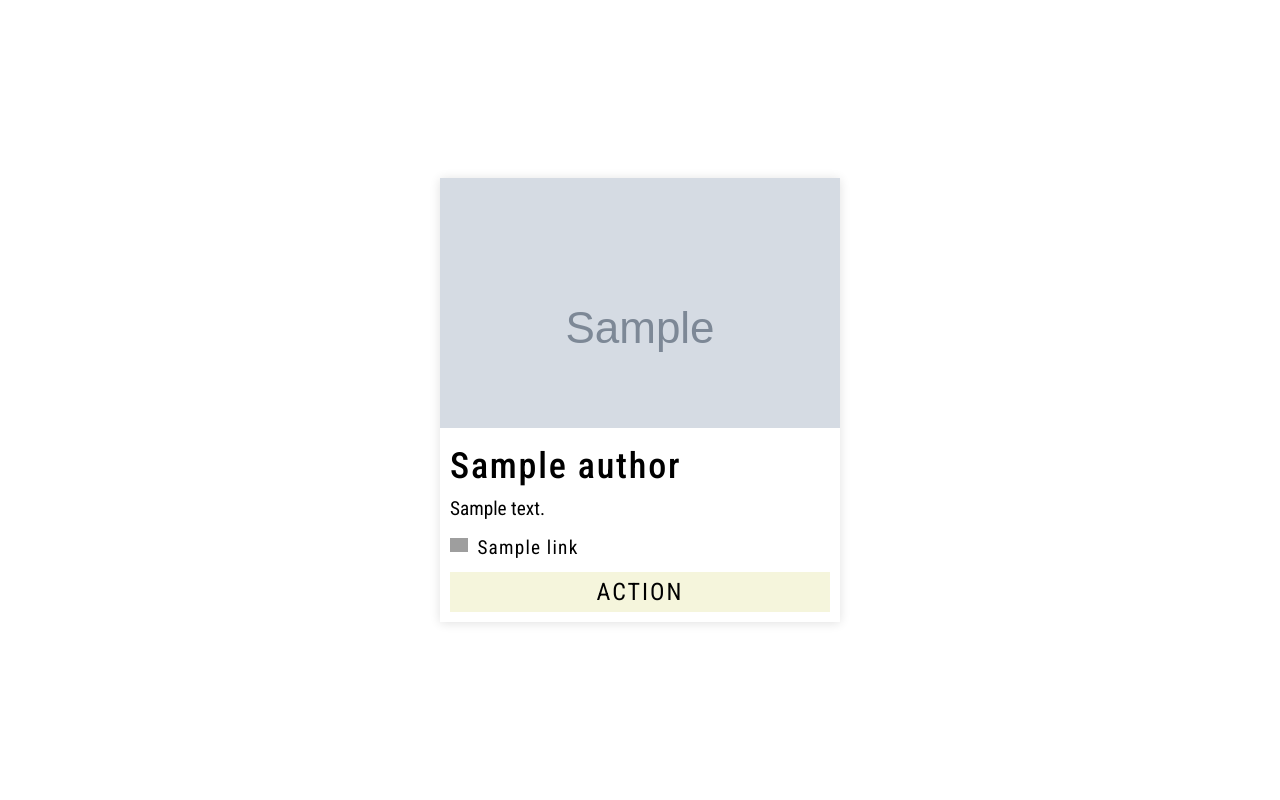
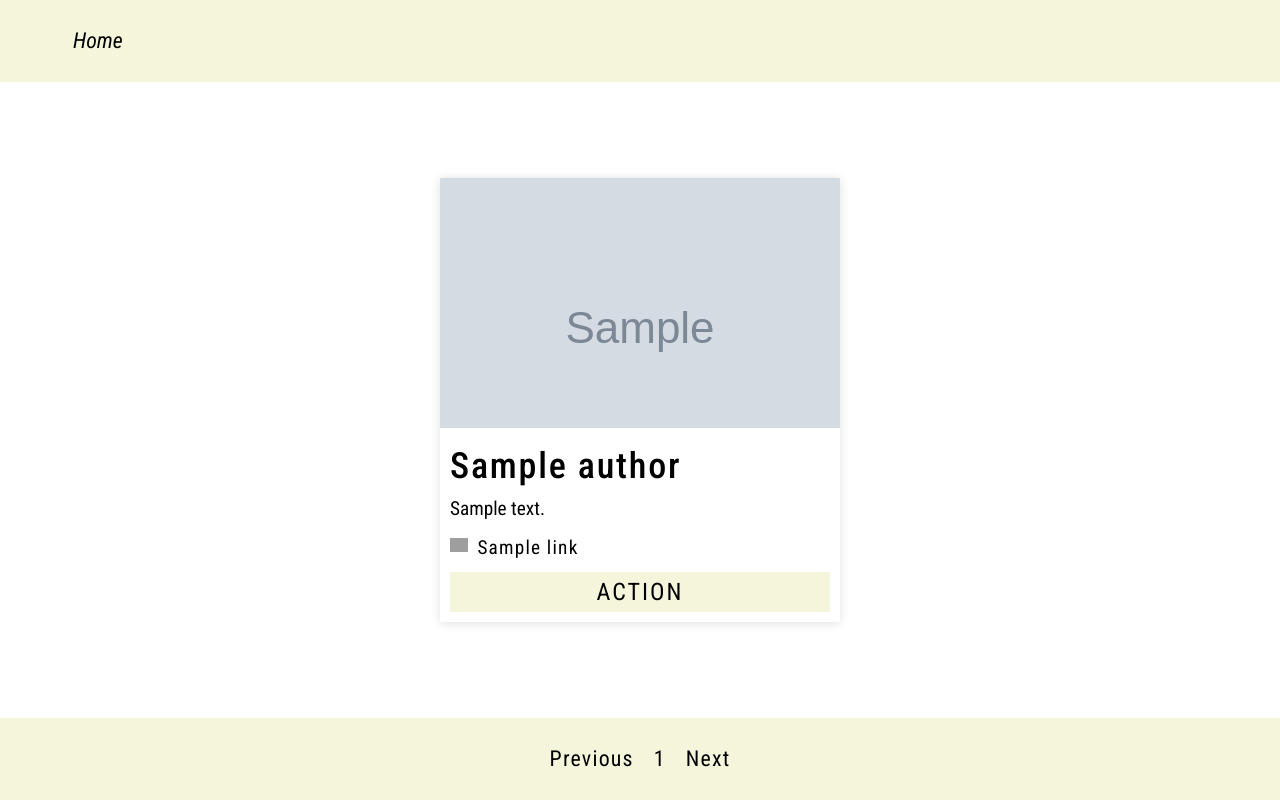
Before and after one commit to MikeMitusov/RateUs, a Django app: page /rateus/ in a window 1280 px wide. Run offline with Django 5.2, Linux system fonts and the light colour scheme; tables that the repository leaves empty hold one stand-in row (values such as "Sample post"); grey boxes marked "Sample" are stand-in pictures; grey boxes are pictures that could not be loaded.

Commit message:
[Rate app] Add footer & header templates

```diff
--- a/mysite/rate/models.py
+++ b/mysite/rate/models.py
@@ -1,5 +1,6 @@
 from django.core.validators import MaxValueValidator, MinValueValidator
 from django.db import models
+from django.urls import reverse
 
 from .services import get_filename_by
 
@@ -17,6 +18,9 @@ class Author(models.Model):
     class Meta:
         ordering = ["created"]
         indexes = [models.Index(fields=["created"])]
+
+    def get_absolute_url(self):
+        return reverse("rate:author_detail", args=[self.id])
 
 
 class Link(models.Model):
--- a/mysite/rate/static/css/rateus.css
+++ b/mysite/rate/static/css/rateus.css
@@ -218,7 +218,7 @@ h3 {
 }
 .card__image,
 .profile__image {
-  min-width: 100%;
+  max-width: 100%;
   object-fit: cover;
 }
 .card__info,
--- a/mysite/rate/static/scss/rateus.scss
+++ b/mysite/rate/static/scss/rateus.scss
@@ -125,7 +125,7 @@ h3 {
         margin: 0 0 10px 0;
     }
     &__image {
-        min-width: 100%;
+        max-width: 100%;
         object-fit: cover;
     }
 
--- a/mysite/rate/templates/rate/author/detail.html
+++ b/mysite/rate/templates/rate/author/detail.html
@@ -0,0 +1 @@
+<p>Hello world {{ author.name }}</p>
--- /dev/null
+++ b/mysite/rate/templates/rate/author/include/card.html
@@ -0,0 +1,19 @@
+{%load static %}
+<div class="card">
+    <div class="card__wrapperimg"><img src="{{ author.avatar.url }}" alt="{{ author.name }}" class="card__image"></div>
+    <div class="card__info">
+        <h3 class="card__title">{{ author.name }}</h3>
+        <p class="card__text text-primary">{{ author.bio }}</p>
+        <ul class="card__links">
+            {% for link in author.links.all %}
+                <li>
+                    <span class="icon">
+                        <img src="{% static 'images/logos/'|add:link.get_icon_url %}" alt="">
+                    </span>
+                    <a class='link-primary' href="{{ link.url }}">{{ link.title }}</a>
+                </li>
+            {% endfor %}
+        </ul>
+        <a href="#" class="card__button button-primary">Action</a>
+    </div>
+</div>
--- a/mysite/rate/templates/rate/author/list.html
+++ b/mysite/rate/templates/rate/author/list.html
@@ -5,25 +5,14 @@
 {% load static %}
 {% block content %}
     <div class="content">
+        {% include 'rate/include/header.html' with depth=1 %}
         <div class="cards">
-            {% for author in authors %}
-                <div class="container">
-                    <div class="card">
-                        <div class="card__wrapperimg"><img src="{{ author.avatar.url }}" alt="{{ author.name }}" class="card__image"></div>
-                        <div class="card__info">
-                            <h3 class="card__title">{{ author.name }}</h3>
-                            <p class="card__text text-primary">{{ author.bio }}</p>
-                            <ul class="card__links">
-                                {% for link in author.links.all %}
-                                    <li><span class="icon"><img src="{% static "images/logos/"|add:link.get_icon_url %}" alt=""></span>
-                                        <a class='link-primary' href="{{ link.url }}">{{ link.title }}</a>
-                                    </li>
-                                {% endfor %}
-                            </ul>
-                            <a href="#" class="card__button button-primary">Action</a>
-                        </div>
-                    </div>
-            {% endfor %}
+            <div class="container">
+                {% for author in authors %}
+                    {% include "rate/author/include/card.html" with author=author %}
+                {% endfor %}
+            </div>
         </div>
+        {% include "rate/include/footer.html" with page_obj=page_obj %}
     </div>
 {% endblock content %}
--- /dev/null
+++ b/mysite/rate/templates/rate/include/footer.html
@@ -0,0 +1,16 @@
+<footer>
+    <div class="container">
+        <div class="footer__row">
+            <ul class="pagination">
+                <li><a class='link-primary' id="previous" href="?page={% if page_obj.has_previous %}{{ page_obj.previous_page_number }}{% else %}{{ page_obj.number }}{% endif %}"
+                    >Previous</a></li>
+                <li><a class='link-primary' id="current" href="?page={{ page_obj.number }}">{{ page_obj.number }}</a></li>
+                {% if page_obj.paginator.num_pages > 1 %}
+                    <li>...</li>
+                    <li><a class='link-primary' id="last" href="?page={{ page_obj.paginator.num_pages }}">{{ page_obj.paginator.num_pages }}</a></li>
+                {% endif %}
+                <li><a class='link-primary' id="next" href="?page={% if page_obj.has_next %}{{ page_obj.next_page_number }}{% else %}{{ page_obj.number }}{% endif %}">Next</a></li>
+            </ul>
+        </div>
+    </div>
+</footer>
--- /dev/null
+++ b/mysite/rate/templates/rate/include/header.html
@@ -0,0 +1,23 @@
+<header>
+    <div class="breadcrumbs">
+        <div class="container">
+            <ul>
+                {% if depth > 0 %}
+                    <li><a href="{% url 'rate:author_list' %}">Home</a></li>
+                {% endif %}
+                {% if depth > 1 %}
+                    <li><a href="{% url 'rate:author_detail' author_id=author.id %}">{{ author.name }}</a></li>
+                {% endif %}
+                {% if depth > 2 %}
+                    {% if review %}
+                        <li><a href="#">Review</a></li>
+                    {% elif email_form %}
+                        <li><a href="#">Write</a></li>
+                    {% elif review_form %}
+                        <li><a href="#">Write</a></li>
+                    {% endif %}
+                {% endif %}
+            </ul>
+        </div>
+    </div>
+</header>
--- a/mysite/rate/urls.py
+++ b/mysite/rate/urls.py
@@ -4,4 +4,7 @@ from . import views
 
 app_name = "rate"
 
-urlpatterns = [path("", views.AuthorListView.as_view(), name="author_list")]
+urlpatterns = [
+    path("", views.AuthorListView.as_view(), name="author_list"),
+    path("<int:author_id>", views.author_detail, name="author_detail"),
+]
--- a/mysite/rate/views.py
+++ b/mysite/rate/views.py
@@ -1,4 +1,4 @@
-from django.shortcuts import render
+from django.shortcuts import render, get_object_or_404
 from django.views.generic import ListView
 from .models import Author, Link, Review
 
@@ -9,3 +9,9 @@ class AuthorListView(ListView):
     context_object_name = "authors"
     template_name = "rate/author/list.html"
     paginate_by = 3
+
+
+def author_detail(request, author_id):
+    author = get_object_or_404(Author, active=True, id=author_id)
+
+    return render(request, "rate/author/detail.html", {"author": author})
```
